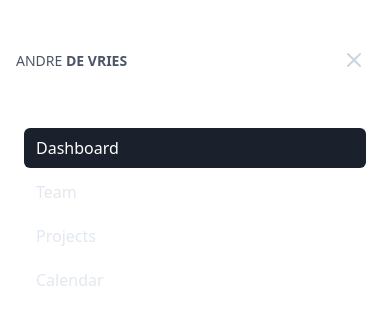
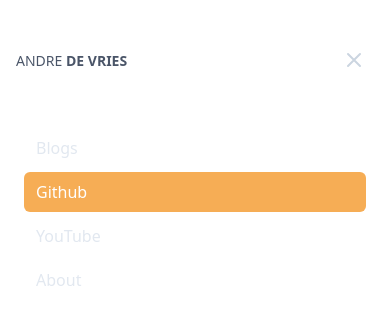
Before and after one commit to andre347/next-website-andredevriesdev, a Next.js app: page /pages/github in a window 390 px wide. Both pictures are taken after a click on the button "Open main menu". Shown: the top 334 px of the page. Built offline with nearby package versions, Linux system fonts and the light colour scheme; no server answers; a web font is replaced by a local one; what @tailwindcss/ui would draw is missing.

Commit message:
Finished mobile hamburger and nav

```diff
--- a/components/Header.js
+++ b/components/Header.js
@@ -1,4 +1,5 @@
 import Link from "next/link";
+import MobileNavLink from "../lib/MobileNavLink";
 
 function Header() {
   const [isOpen, setIsOpen] = React.useState(false);
@@ -6,7 +7,7 @@ function Header() {
   return (
     <nav>
       <header className="flex justify-between items-center py-10">
-        <div>
+        <div onClick={() => setIsOpen(false)}>
           <Link href="/">
             <a
               aria-label="andredevries.dev"
@@ -39,19 +40,13 @@ function Header() {
         </div>
         <div className="block sm:hidden">
           <button
-            class="inline-flex items-center justify-center p-2 rounded-md text-gray-400 hover:text-white hover:bg-orange-500 focus:outline-none focus:ring-2 focus:ring-inset focus:ring-white"
+            className="inline-flex items-center justify-center p-2 rounded-md text-gray-400 hover:text-white hover:bg-orange-400 focus:outline-none focus:ring-2 focus:ring-inset focus:ring-white"
             aria-expanded="false"
             onClick={() => setIsOpen(!isOpen)}
           >
-            <span class="sr-only">Open main menu</span>
-            {/* <!-- Icon when menu is closed. -->
-          <!--
-            Heroicon name: menu
-
-            Menu open: "hidden", Menu closed: "block"
-          --> */}
+            <span className="sr-only">Open main menu</span>
             <svg
-              class={`${isOpen ? "hidden" : "block"} h-6 w-6`}
+              className={`${isOpen ? "hidden" : "block"} h-6 w-6`}
               xmlns="http://www.w3.org/2000/svg"
               fill="none"
               viewBox="0 0 24 24"
@@ -59,20 +54,14 @@ function Header() {
               aria-hidden="true"
             >
               <path
-                stroke-linecap="round"
-                stroke-linejoin="round"
-                stroke-width="2"
+                strokeLinecap="round"
+                strokeLinejoin="round"
+                strokeWidth="2"
                 d="M4 6h16M4 12h16M4 18h16"
               />
             </svg>
-            {/* <!-- Icon when menu is open. -->
-          <!--
-            Heroicon name: x
-
-            Menu open: "block", Menu closed: "hidden"
-          --> */}
             <svg
-              class={`${isOpen ? "block" : "hidden"} h-6 w-6`}
+              className={`${isOpen ? "block" : "hidden"} h-6 w-6`}
               xmlns="http://www.w3.org/2000/svg"
               fill="none"
               viewBox="0 0 24 24"
@@ -80,9 +69,9 @@ function Header() {
               aria-hidden="true"
             >
               <path
-                stroke-linecap="round"
-                stroke-linejoin="round"
-                stroke-width="2"
+                strokeLinecap="round"
+                strokeLinejoin="round"
+                strokeWidth="2"
                 d="M6 18L18 6M6 6l12 12"
               />
             </svg>
@@ -96,33 +85,21 @@ function Header() {
 
 function MobileHeader({ isOpen }) {
   return (
-    <div class={`${isOpen ? "block" : "hidden"} sm:hidden`}>
-      <div class="px-2 pt-2 pb-3 space-y-1">
+    <div className={`${isOpen ? "block" : "hidden"} sm:hidden`}>
+      <div className="px-2 pt-2 pb-3 space-y-1">
         {/* <!-- Current: "bg-gray-900 text-white", Default: "text-gray-300 hover:bg-gray-700 hover:text-white" --> */}
-        <a
-          href="#"
-          class="bg-gray-900 text-white block px-3 py-2 rounded-md text-base font-medium"
-        >
-          Dashboard
-        </a>
-        <a
-          href="#"
-          class="text-gray-300 hover:bg-gray-700 hover:text-white block px-3 py-2 rounded-md text-base font-medium"
-        >
-          Team
-        </a>
-        <a
-          href="#"
-          class="text-gray-300 hover:bg-gray-700 hover:text-white block px-3 py-2 rounded-md text-base font-medium"
-        >
-          Projects
-        </a>
-        <a
-          href="#"
-          class="text-gray-300 hover:bg-gray-700 hover:text-white block px-3 py-2 rounded-md text-base font-medium"
-        >
-          Calendar
-        </a>
+        <MobileNavLink href="/posts">
+          <a href="#">Blogs</a>
+        </MobileNavLink>
+        <MobileNavLink href="/pages/github">
+          <a href="#">Github</a>
+        </MobileNavLink>
+        <MobileNavLink href="/pages/youtube">
+          <a href="#">YouTube</a>
+        </MobileNavLink>
+        <MobileNavLink href="/pages/about">
+          <a href="#">About</a>
+        </MobileNavLink>
       </div>
     </div>
   );
--- a/components/NavTabs.js
+++ b/components/NavTabs.js
@@ -8,16 +8,12 @@ function NavTabs() {
         <div className="">
           <nav className="flex">
             <NavLink href="/">
-              <a
-                href="#"
-                className="px-3 py-2 font-medium text-sm leading-5 rounded-md text-gray-500 hover:text-gray-700 focus:outline-none focus:text-gray-700 focus:bg-gray-100"
-              >
+              <a className="px-3 py-2 font-medium text-sm leading-5 rounded-md text-gray-500 hover:text-gray-700 focus:outline-none focus:text-gray-700 focus:bg-gray-100">
                 Writings
               </a>
             </NavLink>
             <NavLink href="/pages/github">
               <a
-                href="#"
                 className="ml-4 px-3 py-2 font-medium text-sm leading-5 rounded-md text-gray-700 bg-gray-100 focus:outline-none focus:bg-gray-200"
                 aria-current="page"
               >
@@ -26,7 +22,6 @@ function NavTabs() {
             </NavLink>
             <NavLink href="/pages/youtube">
               <a
-                href="#"
                 className="px-3 py-2 font-medium text-sm leading-5 rounded-md text-gray-500 hover:text-gray-700 focus:outline-none focus:text-gray-700 focus:bg-gray-100"
                 aria-current="page"
               >
--- a/components/Skeleton.js
+++ b/components/Skeleton.js
@@ -2,13 +2,13 @@ import React from "react";
 
 function Skeleton() {
   return (
-    <div class="border border-gray-200 mt-2 shadow items-center rounded-md p-4 w-full mx-auto sm:rounded-lg">
-      <div class="animate-pulse flex space-x-4">
-        <div class="flex-1 space-y-4 py-1">
-          <div class="h-4 bg-gray-400 rounded w-3/4"></div>
-          <div class="space-y-2">
-            <div class="h-4 bg-gray-400 rounded"></div>
-            <div class="h-4 bg-gray-400 rounded w-5/6"></div>
+    <div className="border border-gray-200 mt-2 shadow items-center rounded-md p-4 w-full mx-auto sm:rounded-lg">
+      <div className="animate-pulse flex space-x-4">
+        <div className="flex-1 space-y-4 py-1">
+          <div className="h-4 bg-gray-400 rounded w-3/4"></div>
+          <div className="space-y-2">
+            <div className="h-4 bg-gray-400 rounded"></div>
+            <div className="h-4 bg-gray-400 rounded w-5/6"></div>
           </div>
         </div>
       </div>
--- /dev/null
+++ b/lib/MobileNavLink.js
@@ -0,0 +1,19 @@
+import React from "react";
+import Link from "next/link";
+import { useRouter } from "next/router";
+
+const notActiveClassName =
+  "text-gray-300 hover:bg-orange-400 hover:text-white block px-3 py-2 rounded-md text-base font-medium";
+const activeClassName =
+  "bg-orange-400 text-white block px-3 py-2 rounded-md text-base font-medium";
+
+const MobileNavLink = ({ href, children }) => {
+  const router = useRouter();
+  // if the current href is the same as the router then set the active classname else use the notactive class
+  let className =
+    router.pathname === href ? activeClassName : notActiveClassName;
+
+  return <Link href={href}>{React.cloneElement(children, { className })}</Link>;
+};
+
+export default MobileNavLink;
```
